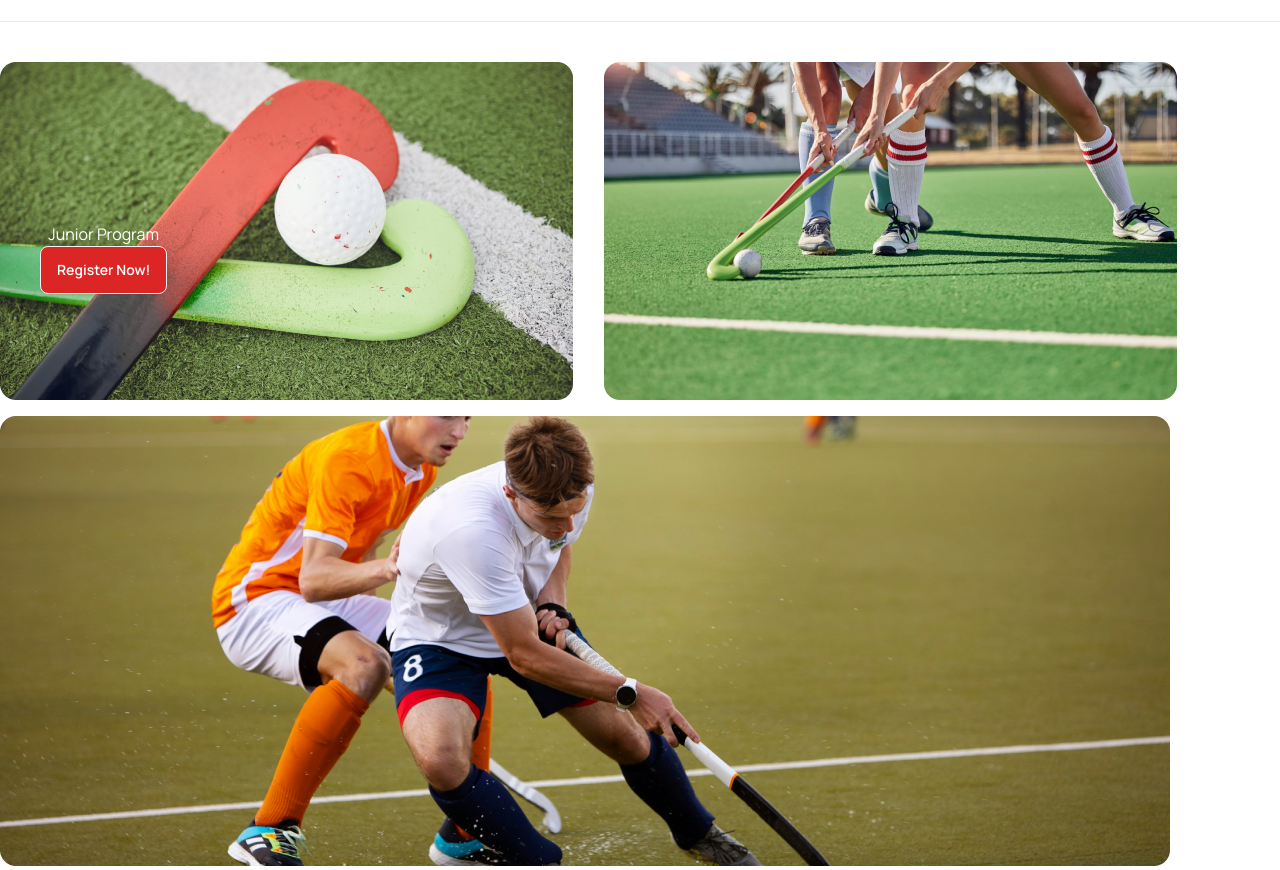
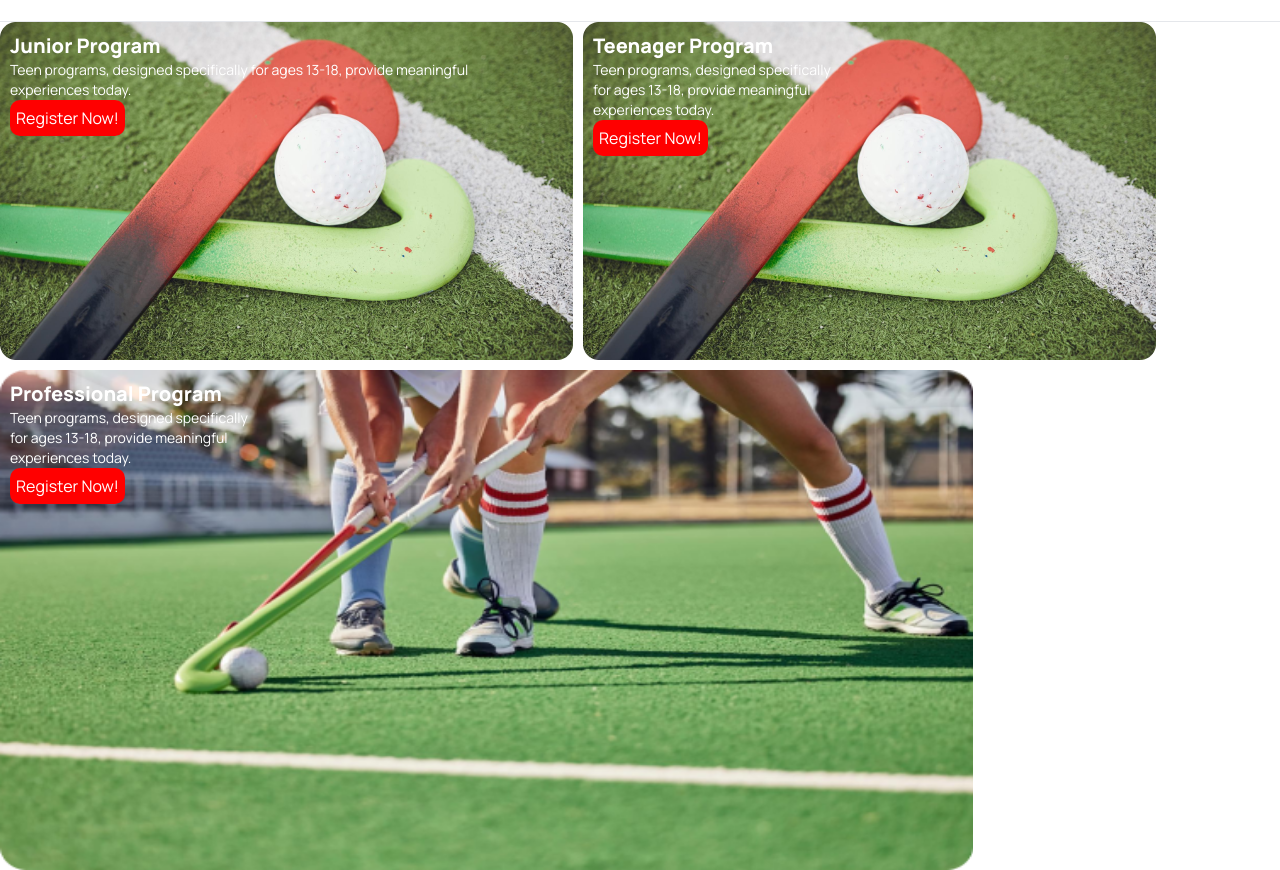
Before and after one commit to datta-toma/Hockey-project, a plain HTML site: page index.html in a window 1280 px wide. Shown: the part 1900-2770 px from the top of the page. Drawn offline with nearby package versions, Linux system fonts and the light colour scheme.

Commit message:
program section

```diff
--- a/index.html
+++ b/index.html
@@ -4,6 +4,7 @@
     <meta charset="UTF-8">
     <meta name="viewport" content="width=device-width, initial-scale=1.0">
     <title>Hockey webpage</title>
+    <link rel="stylesheet" href="style.css">
      <!-- tailwind and dasiy ui cdn -->
      <link href="https://cdn.jsdelivr.net/npm/daisyui@4.6.0/dist/full.min.css" rel="stylesheet" type="text/css" />
      <script src="https://cdn.tailwindcss.com"></script>
@@ -77,11 +78,11 @@
                     <a href="#slide4" class="btn btn-circle">❮</a>
                     <a href="#slide2" class="btn btn-circle">❯</a>
                   </div>
-
-                  <div class="absolute bg-black bottom-0 right-0">
+<!--
+                  <div class="absolute bg-black rounded-lg lg:bottom-10 lg:right-10 ">
                     <h2 class="text-3xl font-extrabold text-center text-white">Meet all the heroes from the field</h2>
-                    <p class="text-white text-center pt-4">One of the best parts of my job is getting to meet amazing people who are doing amazing things. <br>Some of them are well known—but most quietly do the work of making the world better<br> without fame or recognition.</p>
-                </div>
+                    <p class="text-white text-center pt-4">One of the best parts of my job is getting to meet amazing<br> people who are doing amazing things. </p>
+                </div> -->
                 </div>
                 <div id="slide2" class="carousel-item relative w-full">
                   <img src="https://daisyui.com/images/stock/photo-1609621838510-5ad474b7d25d.jpg" class="w-full" />
@@ -162,42 +163,51 @@
                 <p class="text-lg text-center pt-5">Program sections, or psects, are simply a section of code or data.<br> They are a way of grouping together parts of a program even though the source code<br> cannot be physically adjacent in the source file, or even where spread over several modules.</p>
             </div>
             <br><hr>
-            <div class="mt-10">
-                <div class="grid grid-cols-1 lg:grid-cols-2 gap-2 ">
-                    <div class=" relative">
-                        <img src="./Images/2.png" alt="">
-                    </div>
-                    <div class="absolute ml-10 mt-40 ">
-                        <h3 class=" text-white text-center">Junior Program</h3>
-                        <p></p>
-                        <button class="btn bg-red-600 text-white">Register Now!</button>
+
+
+            <div class="img-contaner">
+
+              <div class="fi">
+                <div class="fix">
+                  <div class="text-contan">
+                    <h3 class="font-extrabold text-xl">Junior Program</h3>
+                    <p class="text-sm">Teen programs, designed specifically for ages 13-18, provide meaningful<br> experiences today.</p>
+                    <button class="bt-n">Register Now!</button>
                   </div>
                   <div>
-                        <div class="relative">
-                            <img src="./Images/3.png" alt="">
+                    <img src="./Images/2.png">
+                  </div>
+
+
+                  <div class="fix">
+                    <div class="text2-contan">
+                      <h3 class="font-extrabold text-xl">Teenager Program</h3>
+                      <p class="text-sm">Teen programs, designed specifically <br>for ages 13-18, provide meaningful<br> experiences today.</p>
+                      <button class="bt-n">Register Now!</button>
                     </div>
 
                     <div>
-                            <div class="absolute ml-10 mt-40 ">
-                                <h3 class=" text-white text-center">Junior Program</h3>
-                                <p></p>
-                        <button class="btn bg-red-600 text-white">Register Now!</button>
-                            </div>
+                      <img src="./Images/2.png">
                   </div>
                   </div>
 
 
-                    <div class="lg:col-span-12  lg:mt-2 relative">
-                        <img  src="./Images/4.png" alt="">
                 </div>
               </div>
 
-                    <!-- <div class="lg:col-span-12 lg:ml-40 lg:mt-2 relative">
-                        <img  src="./Images/4.png" alt="">
-                    </div> -->
 
+              <div class="fx">
+
+                <div class="pic">
+                  <h3 class="font-extrabold text-xl">Professional Program</h3>
+                      <p class="text-sm">Teen programs, designed specifically <br>for ages 13-18, provide meaningful<br> experiences today.</p>
+                      <button class="bt-n">Register Now!</button>
+                </div>
+                <div>
+                  <img class="img" src="./Images/3.png">
                 </div>
               </div>
+
             </div>
 
 
--- /dev/null
+++ b/style.css
@@ -0,0 +1,53 @@
+.fix{
+    display: flex;
+   gap: 10px;
+   position: relative;
+}
+.text-contan{
+    position: absolute;
+    color: white;
+    margin-left: 10px;
+    margin-top: 10px;
+}
+.text2-contan{
+    position: absolute;
+    color: white;
+   margin-right: 200px;
+   margin-left: 10px;
+   margin-top: 10px;
+}
+
+.bt-n{
+    background-color: red;
+    border-radius: 10px;
+    border-color: red;
+    padding: 6px;
+}
+.img{
+    /* margin-left: 10px; */
+    width: 76%;
+    height: 500px;
+    margin-top: 10px;
+}
+
+.fx{
+    position: relative;
+}
+.pic{
+    position: absolute;
+    color: white;
+    margin-left: 10px;
+    margin-top: 10px;
+}
+
+
+
+@media screen and (max-width:576px) {
+    .fix, .img{
+        flex-direction: column;
+    }
+    .img{
+        width: 100%;
+        height: 300px;
+    }
+}
```
Lines whose indentation alone changed are shown as unchanged.
